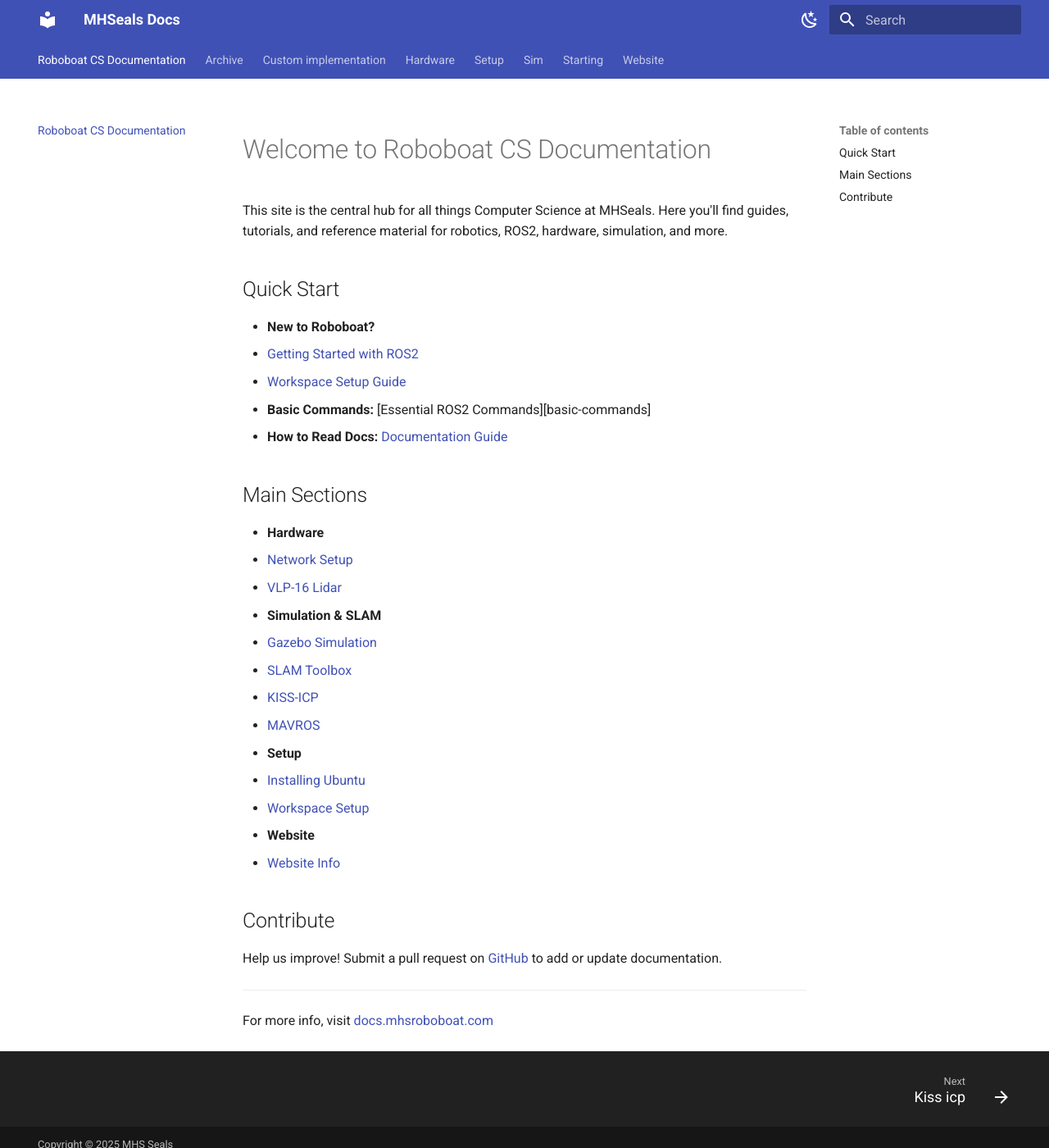
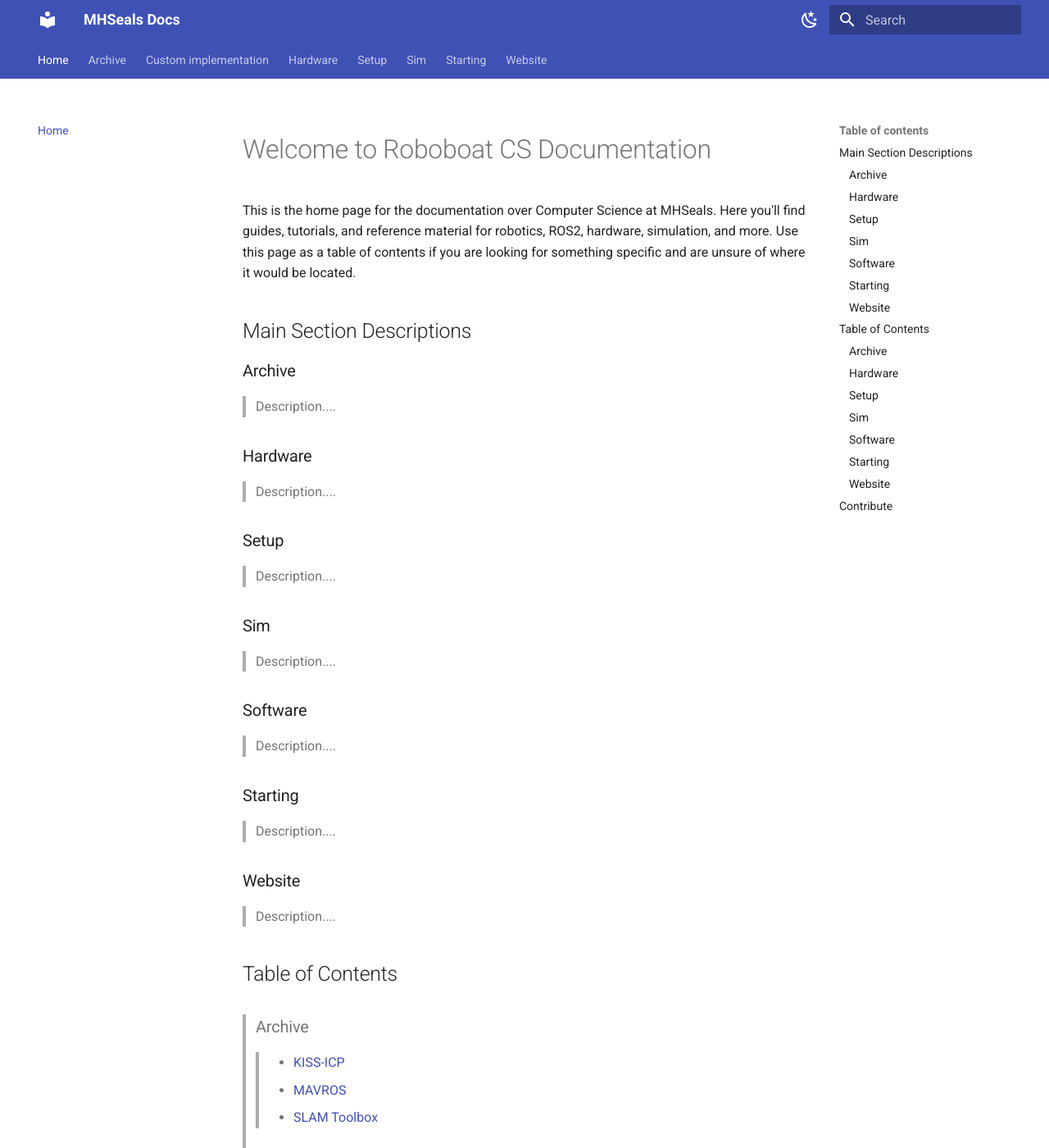
Before and after one commit to MHSeals/docs, an MkDocs documentation site: the page built from docs/index.md, in a window 1280 px wide and 1400 px high. Shown: the whole window at 82% size. Built offline with MkDocs 1.6.1 and Material for MkDocs 9.7.7, drawn with Linux system fonts in a browser that asks for light colours; some of the changed text lies outside the part shown.

Commit message:
Updated Home Page

```diff
--- /dev/null
+++ b/docs/archive/index.md
@@ -0,0 +1,65 @@
+---
+title: Home
+---
+[](){ #home }
+# Welcome to Roboboat CS Documentation
+
+This is the home page for the documentation over Computer Science at MHSeals. Here you'll find guides, tutorials, and reference material for robotics, ROS2, hardware, simulation, and more. Use this page as a table of contents if you are looking for something specific and are unsure of where it would be located.
+
+## Main Section Descriptions
+
+### Archive
+Description....
+### Hardware
+Description....
+### Setup
+Description....
+### Sim
+Description....
+### Software
+Description....
+### Starting
+Description....
+### Website
+Description....
+
+## Table of Contents
+
+### Archive
+- [KISS-ICP][kiss-icp]
+- [MAVROS][mavros]
+- [SLAM Toolbox][slam-toolbox]
+### Hardware
+- [Cube Orange][cube-orange]
+- [Jetson Xavier NX][jetson-xavier-nx]
+- [Network][network]
+- [Odroid][odroid]
+- [Overview][overview]
+- [Velodyne VLP-16][vlp16]
+- [Zed2i][zed-2i]
+### Hardware
+Description....
+### Hardware
+Description....
+
+  - [Getting Started with ROS2][ros2]
+  - [Workspace Setup Guide][workspace-setup]
+- **Basic Commands:** [Essential ROS2 Commands][basic-commands]
+- **How to Read Docs:** [Documentation Guide][how-to-read]
+
+  - [Network Setup][network]
+  - [VLP-16 Lidar][vlp16]
+- **Simulation & SLAM**
+  - [Gazebo Simulation][gazebo]
+- **Setup**
+  - [Installing Ubuntu][installing-ubuntu]
+  - [Workspace Setup][workspace-setup]
+- **Website**
+  - [Website Info][website-documentation]
+
+## Contribute
+
+Help us improve! Submit a pull request on [GitHub](https://github.com/MHSeals/docs) to add or update documentation.
+
+---
+For more info, visit [docs.mhsroboboat.com](https://docs.mhsroboboat.com)
--- a/docs/index.md
+++ b/docs/index.md
@@ -1,35 +1,52 @@
 ---
-title: Roboboat CS Documentation
+title: Home
 ---
 [](){ #home }
-
 # Welcome to Roboboat CS Documentation
 
-This site is the central hub for all things Computer Science at MHSeals. Here you'll find guides, tutorials, and reference material for robotics, ROS2, hardware, simulation, and more.
+This is the home page for the documentation over Computer Science at MHSeals. Here you'll find guides, tutorials, and reference material for robotics, ROS2, hardware, simulation, and more. Use this page as a table of contents if you are looking for something specific and are unsure of where it would be located.
 
-## Quick Start
+## Main Section Descriptions
 
-- **New to Roboboat?**
-- [Getting Started with ROS2][ros2]
-- [Workspace Setup Guide][workspace-setup]
-- **Basic Commands:** [Essential ROS2 Commands][basic-commands]
-- **How to Read Docs:** [Documentation Guide][how-to-read]
+### Archive
+>Description....
+### Hardware
+>Description....
+### Setup
+>Description....
+### Sim
+>Description....
+### Software
+>Description....
+### Starting
+>Description....
+### Website
+>Description....
 
-## Main Sections
+## Table of Contents
 
-- **Hardware**
-  - [Network Setup][network]
-  - [VLP-16 Lidar][vlp16]
-- **Simulation & SLAM**
-  - [Gazebo Simulation][gazebo]
-  - [SLAM Toolbox][slam-toolbox]
-  - [KISS-ICP][kiss-icp]
-  - [MAVROS][mavros]
-- **Setup**
-  - [Installing Ubuntu][installing-ubuntu]
-  - [Workspace Setup][workspace-setup]
-- **Website**
-  - [Website Info][website-documentation]
+>### Archive
+>>- [KISS-ICP][kiss-icp]
+>>- [MAVROS][mavros]
+>- [SLAM Toolbox][slam-toolbox]
+>### Hardware
+>>- [Cube Orange][cube-orange]
+>>- [Jetson Xavier NX][jetson-xavier-nx]
+>>- [Network][network]
+>>- [Odroid][odroid]
+>>- [Overview][overview]
+>>- [Velodyne VLP-16][vlp16]
+>>- [Zed2i][zed-2i]
+>### Setup
+>>Description....
+>### Sim
+>>Description....
+>### Software
+>>Description....
+>### Starting
+>>Description....
+>### Website
+>>Description....
 
 ## Contribute
 
```
Also changed, not shown: docs/archive/mkdocs.yml (added, +48 -0 lines), docs/archive/tf2.md (renamed from docs/sim/tf2.md, +1 -1 lines).
